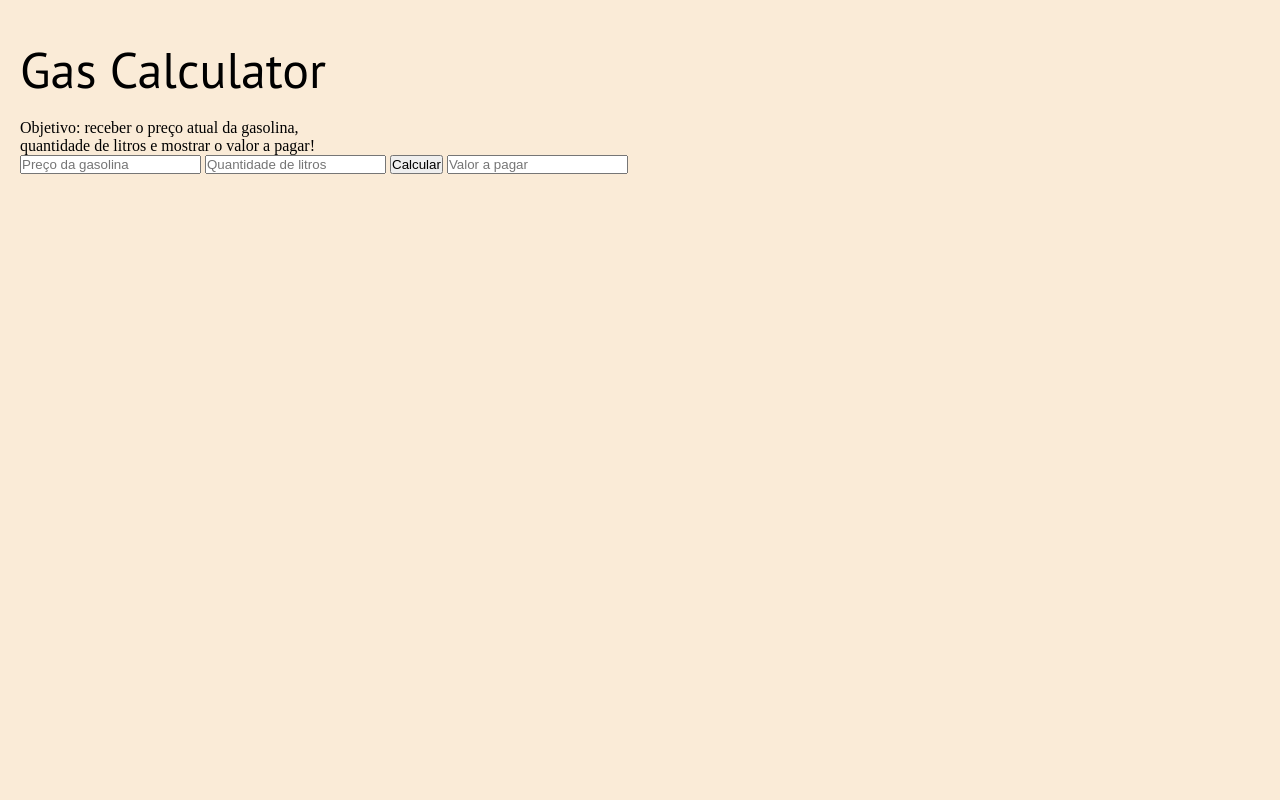
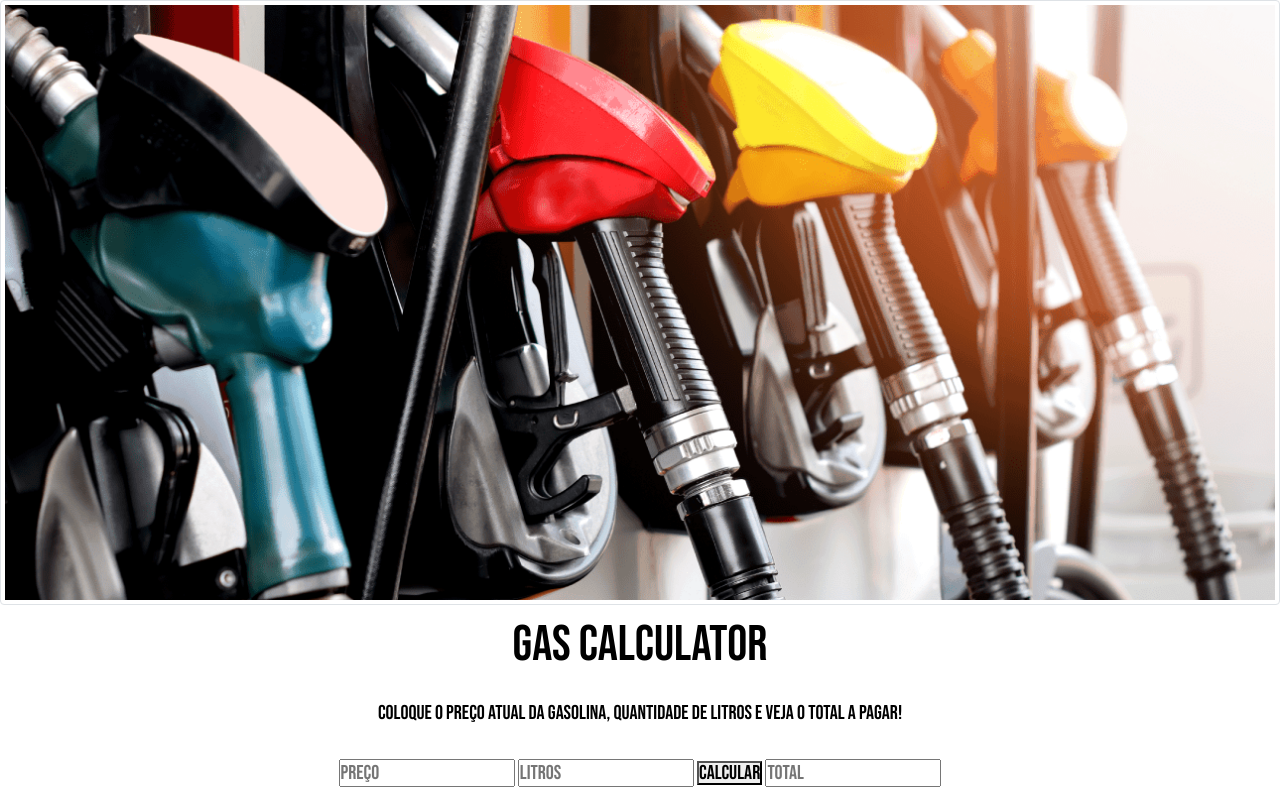
Before and after one commit to mariaeqp/gas_calculator, a plain HTML site: page index.html in a window 1280 px wide. Drawn offline with nearby package versions, Linux system fonts and the light colour scheme.

Commit message:
first commit

```diff
--- a/index.html
+++ b/index.html
@@ -1,5 +1,6 @@
 <!DOCTYPE html>
 <html lang="pt-br">
+
 <head>
     <meta charset="UTF-8">
     <meta http-equiv="X-UA-Compatible" content="IE=edge">
@@ -8,20 +9,47 @@
     <title>Gas Calculator</title>
 
     <link rel="stylesheet" type="text/css" href="style.css">
+    <link rel="stylesheet" href="https://stackpath.bootstrapcdn.com/bootstrap/4.1.3/css/bootstrap.min.css"
+        integrity="sha384-MCw98/SFnGE8fJT3GXwEOngsV7Zt27NXFoaoApmYm81iuXoPkFOJwJ8ERdknLPMO" crossorigin="anonymous">
     <link rel="shortcut icon" type="imagex/png" href="img/gas30.png">
 
 </head>
+
 <body>
+    <img src="img/abastecendo.png"
+        class=" img-thumbnail img-fluid rounded mx-auto d-block max-width: 100% height: auto align">
+
     <h1 class="titulo"> Gas Calculator</h1>
-    <p> Objetivo: receber o preço atual da gasolina, <br> quantidade de litros e mostrar o valor a pagar!</p>
+    <p class="descricao"> Coloque o preço atual da gasolina, quantidade de litros e veja o total a pagar!</p>
 
-    <input type="text" placeholder="Preço da gasolina" id="vargaso">
-    <input type="text" placeholder="Quantidade de litros" id="qtdl">
-    <button id="btn">Calcular</button>
+    <div class="inputs">
+        <input type="text" placeholder="Preço " id="vargaso">
+        <input type="text" placeholder="Litros" id="qtdl">
 
-    <input type="text" placeholder="Valor a pagar" id="result">
+        <button id="btn">Calcular</button>
+        <input type="text" placeholder="Total" id="result">
+
+    </div>
 
     <script src="func.js"></script>
 
+
+
+
+
+
+
+
+
+    <script src="https://code.jquery.com/jquery-3.3.1.slim.min.js"
+        integrity="sha384-q8i/X+965DzO0rT7abK41JStQIAqVgRVzpbzo5smXKp4YfRvH+8abtTE1Pi6jizo"
+        crossorigin="anonymous"></script>
+    <script src="https://cdnjs.cloudflare.com/ajax/libs/popper.js/1.14.3/umd/popper.min.js"
+        integrity="sha384-ZMP7rVo3mIykV+2+9J3UJ46jBk0WLaUAdn689aCwoqbBJiSnjAK/l8WvCWPIPm49"
+        crossorigin="anonymous"></script>
+    <script src="https://stackpath.bootstrapcdn.com/bootstrap/4.1.3/js/bootstrap.min.js"
+        integrity="sha384-ChfqqxuZUCnJSK3+MXmPNIyE6ZbWh2IMqE241rYiqJxyMiZ6OW/JmZQ5stwEULTy"
+        crossorigin="anonymous"></script>
 </body>
+
 </html>
--- a/style.css
+++ b/style.css
@@ -1,4 +1,4 @@
-@import url('https://fonts.googleapis.com/css2?family=PT+Sans&display=swap');
+@import url('https://fonts.googleapis.com/css2?family=Bebas+Neue&display=swap');
 
 *{
     margin: 0px;
@@ -6,17 +6,35 @@
     box-sizing: border-box;
     text-decoration: none;
 }
-body{
-    font-size: 100%;
-    padding: 20px;
-    background-color: antiquewhite;
-}
 
 .titulo{
-    font-family: 'PT Sans', sans-serif;
+
+    font-family: 'Bebas Neue', cursive;
     font-style: normal;
     font-weight: normal;
     font-size: 50px;
-    line-height: 99px;
+    line-height: 80px;
     color: black;
+    text-align: center;
 }
+
+.descricao{
+    font-family: 'Bebas Neue', cursive;
+    font-style: normal;
+    font-weight: normal;
+    font-size: 20px;
+    line-height: 40px;
+    color: black;
+    text-align: center;
+}
+
+.inputs{
+    font-family: 'Bebas Neue', cursive;
+    font-style: normal;
+    font-weight: normal;
+    font-size: 20px;
+    line-height: 20px;
+    color: black;
+    text-align: center;
+    padding: 10px;
+}
```
Also changed, not shown: img/abastecendo.jpg (added), img/abastecendo.png (added).
